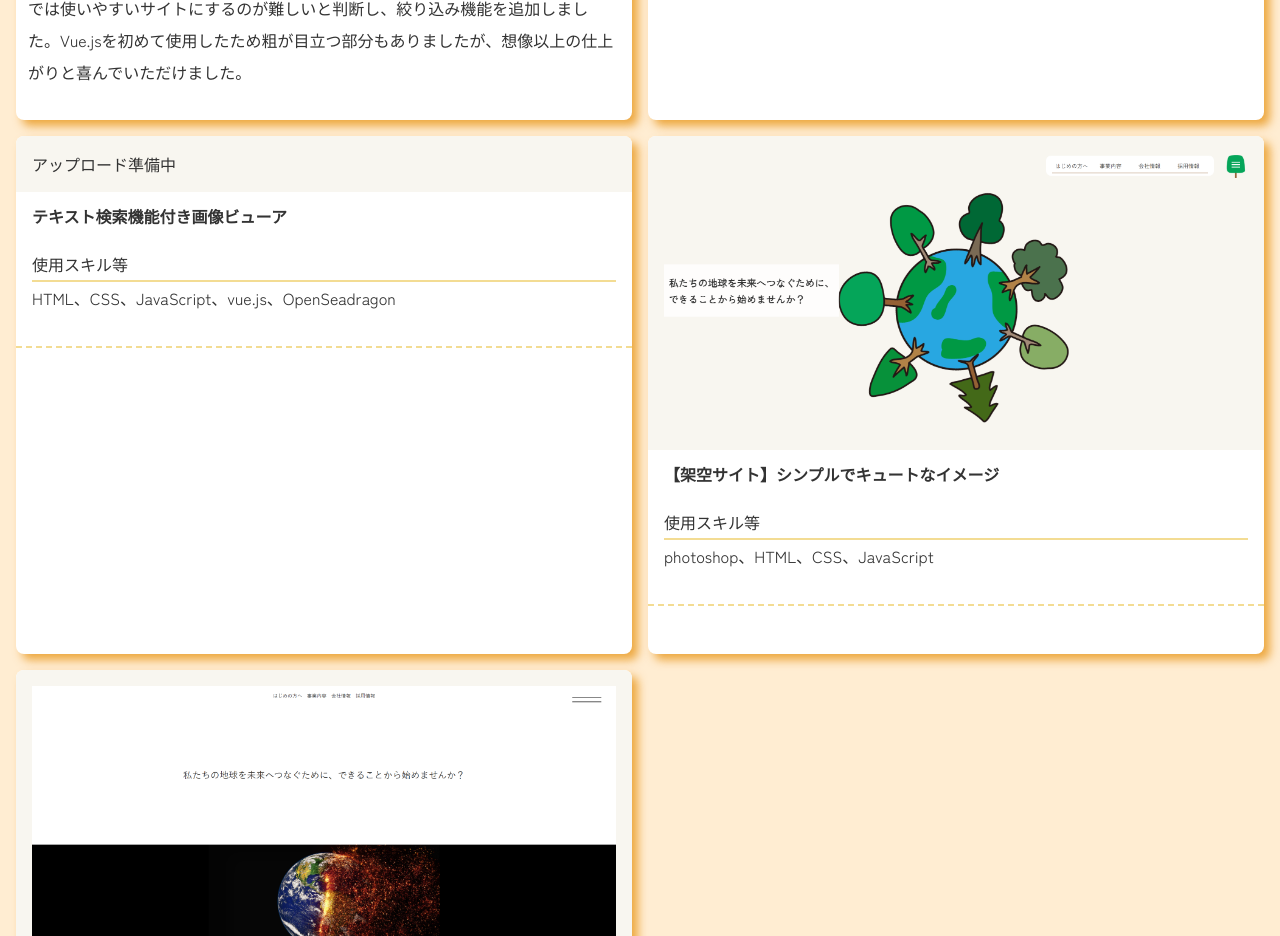
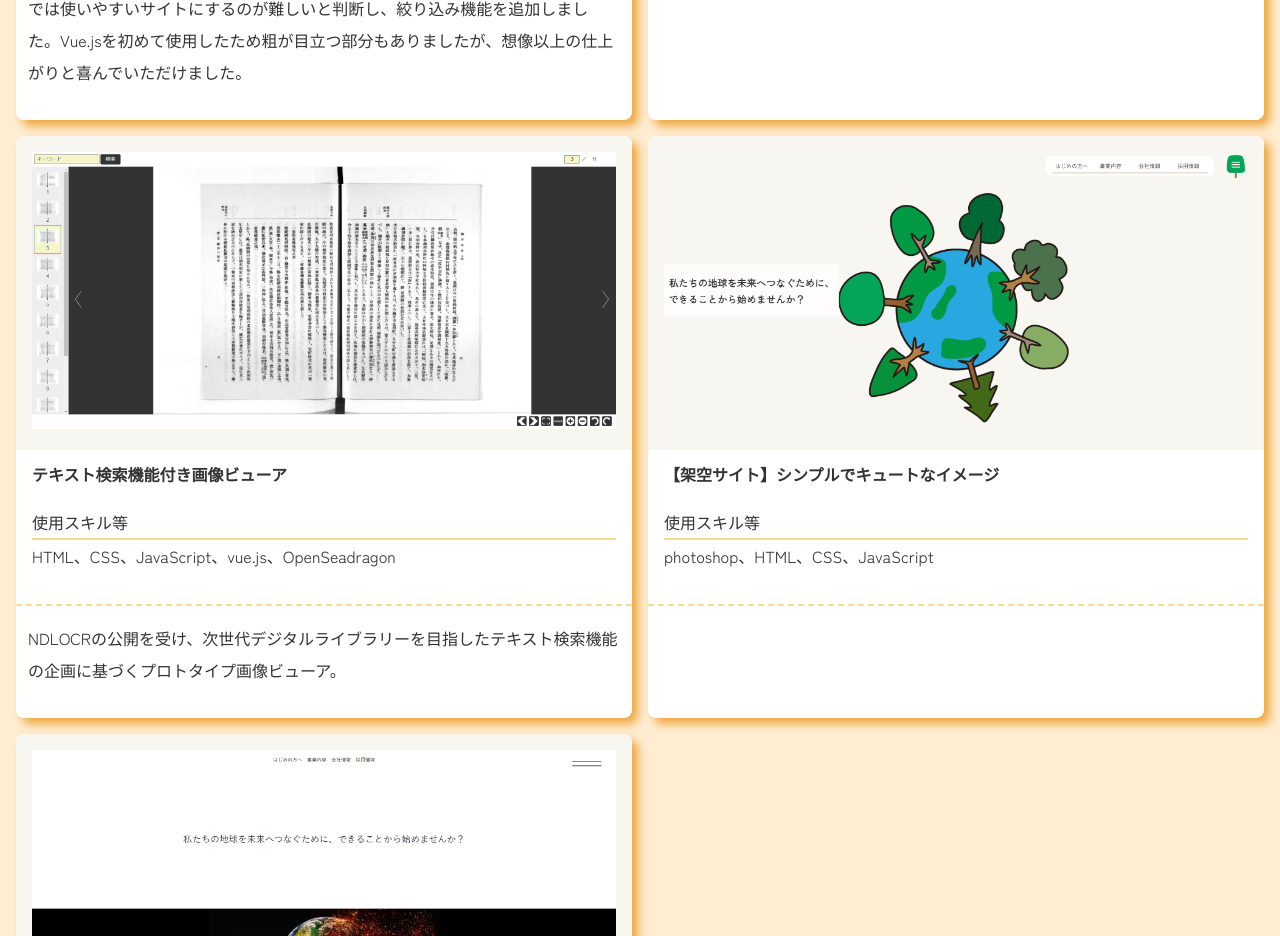
Before and after one commit to saru-no-okiba/portfolio_01, a plain HTML site: page index.html in a window 1280 px wide. Shown: the part 1540-2476 px from the top of the page. Drawn offline with Linux system fonts and the light colour scheme; a script that the page names is missing.

Commit message:
Add files via upload

```diff
--- a/index.html
+++ b/index.html
@@ -65,16 +65,23 @@
         <span>使用スキル等</span>
         photoshop、HTML、CSS、JavaScript、vue.js、treejs
       </dd>
-      <dd class="note"></dd>
+      <dd class="note">
+      </dd>
     </div>
     <div class="item">
-      <dt>アップロード準備中</dt>
+      <dt>
+        <a href="./work/ndlocr-vw/index.html" target="_blank">
+          <img src="./images/ndlocr-vw.png" alt="">
+        </a>
+      </dt>
       <dd class="title">テキスト検索機能付き画像ビューア</dd>
       <dd class="skill">
         <span>使用スキル等</span>
         HTML、CSS、JavaScript、vue.js、OpenSeadragon
       </dd>
-      <dd class="note"></dd>
+      <dd class="note">
+        NDLOCRの公開を受け、次世代デジタルライブラリーを目指したテキスト検索機能の企画に基づくプロトタイプ画像ビューア。
+      </dd>
     </div>
     <div class="item">
       <dt>
```
